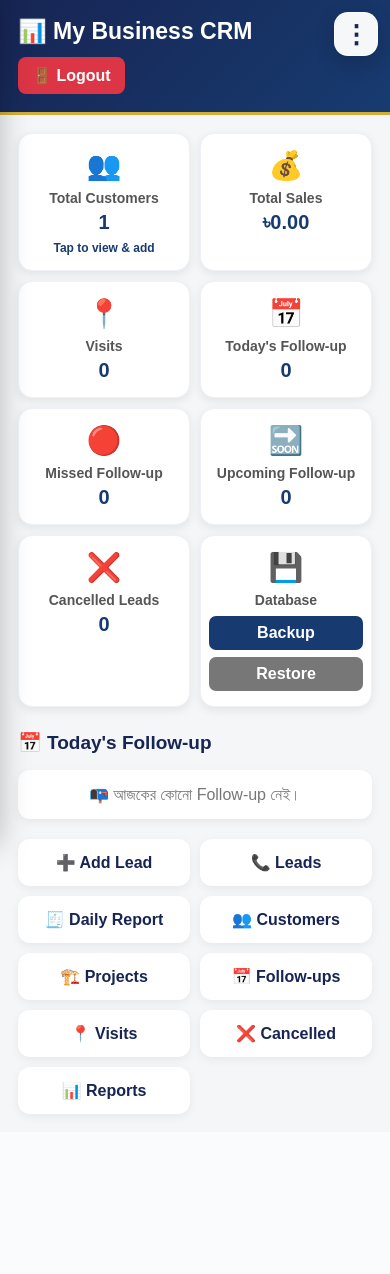
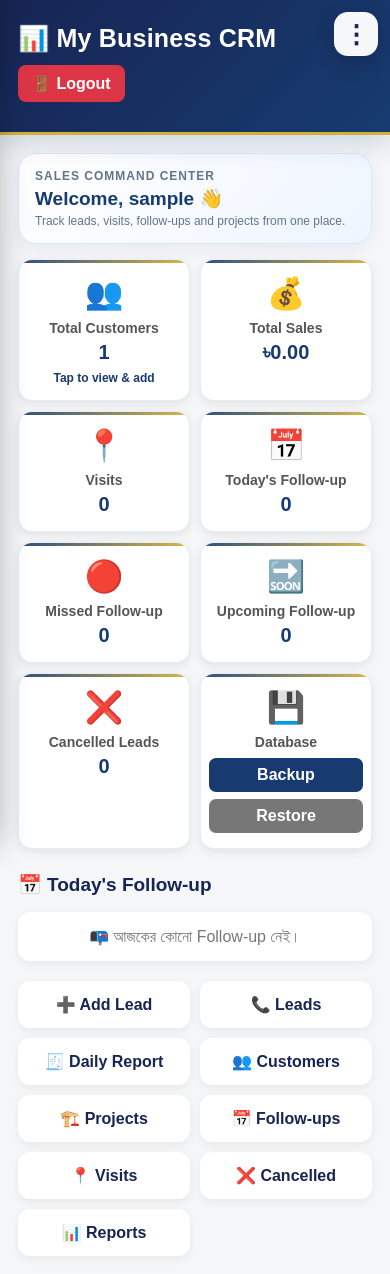
Before and after one commit to mdrabbimolla/my-business-crm, a Flask app: page /dashboard in a window 390 px wide. Before the commit the page ends 1117 px from the top, so only its background shows below. Run offline with Flask 3, Linux system fonts and the light colour scheme; the visitor is signed in with stand-in values (Sample User, id 1); data comes from the database, SQL or seed files in the repository; data that the repository does not hold is empty.

Commit message:
Polish CRM dashboard for a premium mobile experience

```diff
--- a/templates/dashboard.html
+++ b/templates/dashboard.html
@@ -12,15 +12,16 @@
             background: #f4f6f8;
             color: #172554;
         }
-        .header {
+         .header { position:relative; overflow:hidden;
             background: linear-gradient(135deg, #172554, #173b70);
             color: white;
-            padding: 18px;
+            padding: 24px 18px 30px;
             border-bottom: 3px solid #d4af37;
+            box-shadow: 0 8px 25px rgba(23,59,112,.18);
         }
-        .header h1 { margin: 0; font-size: 23px; }
+        .header h1 { margin: 0; font-size: 25px; letter-spacing:.2px; }
         .container {
-            max-width: 900px;
+            max-width: 980px;
             margin: auto;
             padding: 18px;
         }
@@ -37,9 +38,14 @@
             text-decoration: none;
             color: inherit;
             box-shadow: 0 3px 10px rgba(0,0,0,0.08);
-            border: 1px solid #eef1f5;
+            border: 1px solid #e7edf5;
+            transition: transform .16s ease, box-shadow .16s ease;
+            position:relative;
+            overflow:hidden;
         }
-        .card .icon { font-size: 28px; }
+        .card .icon { font-size: 31px; }
+        .card:after{content:"";position:absolute;left:0;right:0;top:0;height:3px;background:linear-gradient(90deg,#173b70,#d4af37);opacity:.9}
+        .card:active{transform:scale(.985);box-shadow:0 7px 18px rgba(0,0,0,.12)}
         .card h3 {
             margin: 8px 0 5px;
             font-size: 14px;
@@ -105,6 +111,7 @@
 </div>
 
 <div class="container">
+    <div style="background:linear-gradient(135deg,#ffffff,#eef5ff);border:1px solid #dbe7f5;border-radius:18px;padding:15px 16px;margin-bottom:15px;box-shadow:0 5px 16px rgba(23,59,112,.06);"><div style="font-size:12px;font-weight:800;color:#64748b;text-transform:uppercase;letter-spacing:1px;">Sales Command Center</div><div style="font-size:19px;font-weight:900;color:#173b70;margin-top:4px;">Welcome, {{ session.get("username","User") }} 👋</div><div style="font-size:12px;color:#64748b;margin-top:4px;">Track leads, visits, follow-ups and projects from one place.</div></div>
 
     <div class="grid">
 
```
